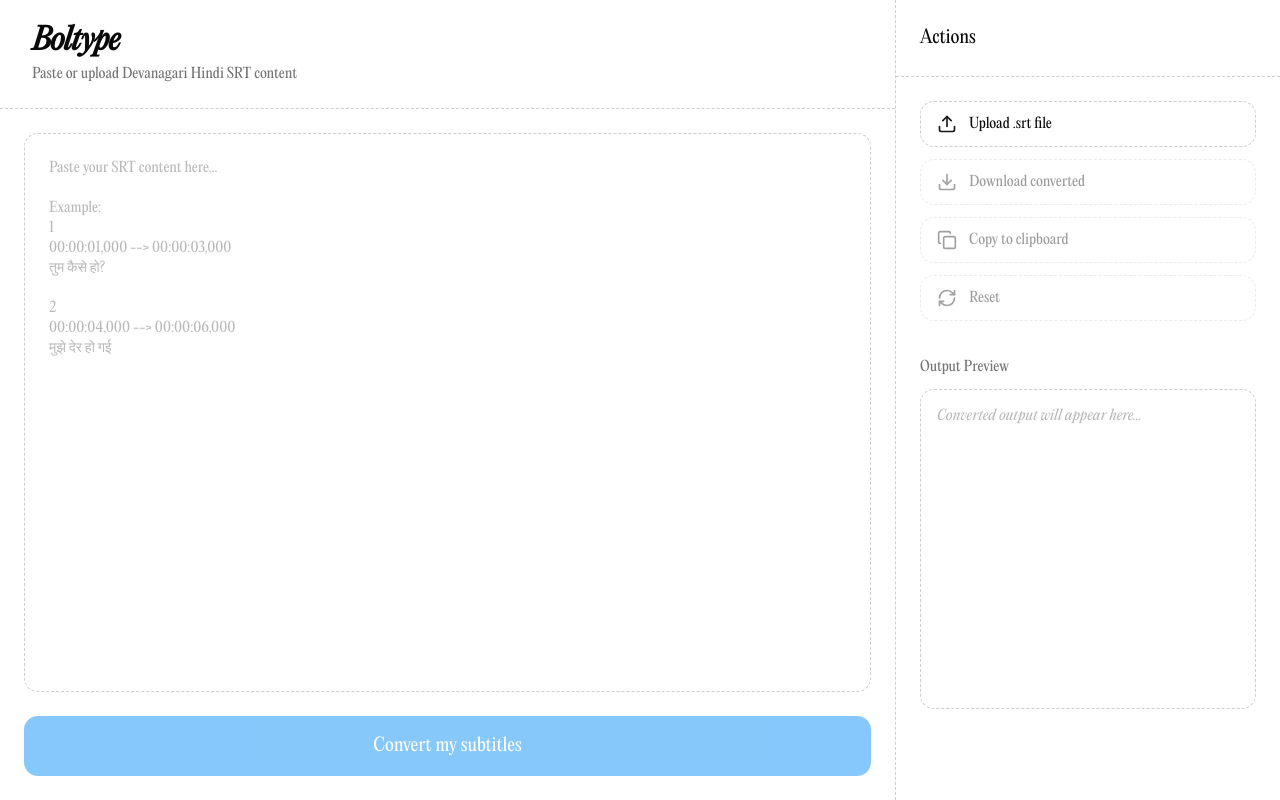
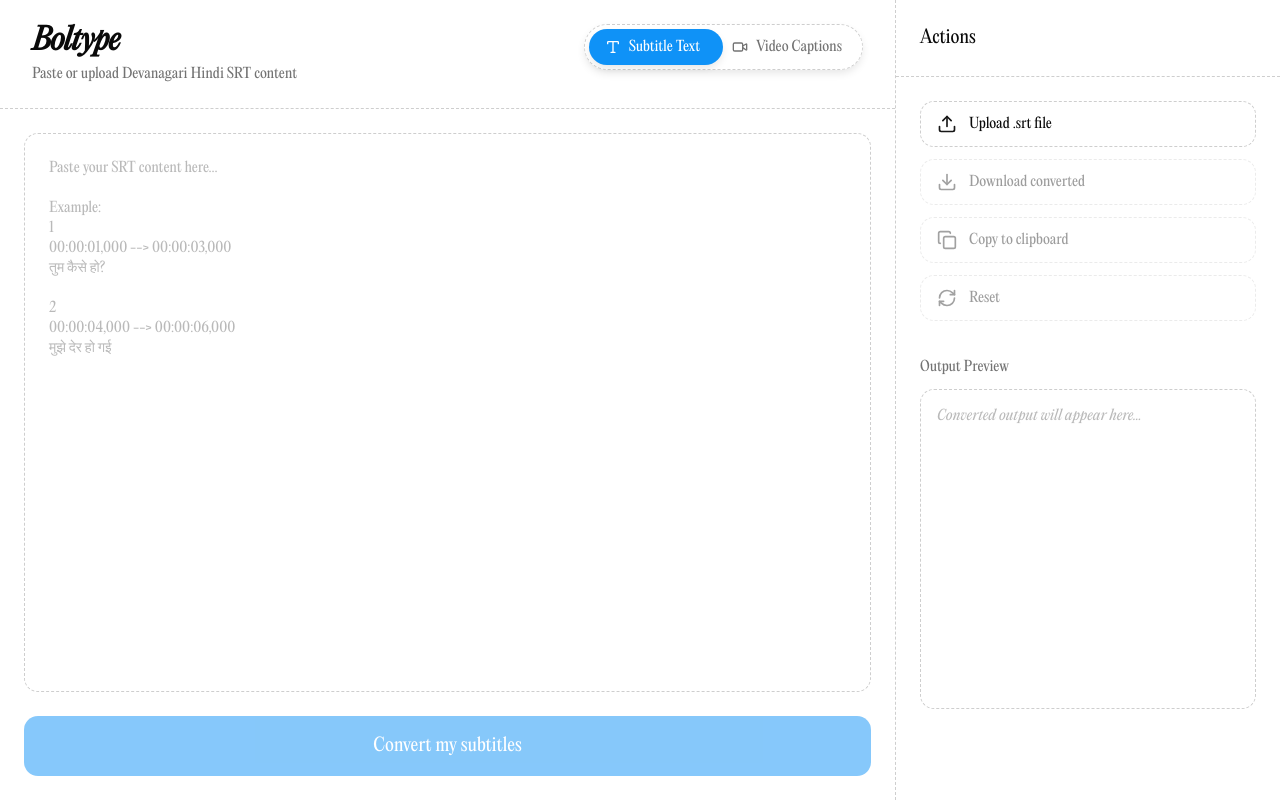
Before and after one commit to nikhil-shr-23/HinglishScript, a Next.js app in the folder frontend/: page / in a window 1280 px wide. Built offline with nearby package versions, Linux system fonts and the light colour scheme.

Commit message:
wire up video captions mode into home page

```diff
--- a/frontend/src/app/page.tsx
+++ b/frontend/src/app/page.tsx
@@ -11,8 +11,11 @@ import {
   Check,
   RefreshCw,
 } from "lucide-react";
+import VideoCaptions from "@/components/VideoCaptions";
+import ModeSwitcher, { type Mode } from "@/components/ModeSwitcher";
 
 export default function Home() {
+  const [mode, setMode] = useState<Mode>("text");
   const [originalSRT, setOriginalSRT] = useState("");
   const [convertedSRT, setConvertedSRT] = useState("");
   const [fileName, setFileName] = useState("");
@@ -113,18 +116,24 @@ export default function Home() {
   };
 
   return (
-    <main className="min-h-screen bg-background">
+    <main className="min-h-screen bg-background relative">
+      {mode === "video" ? (
+        <VideoCaptions mode={mode} onModeChange={setMode} />
+      ) : (
         <div className="flex h-screen">
           {/* Left Panel - Input Area */}
           <div className="flex-1 flex flex-col border-r border-dashed border-border">
             {/* Header */}
-          <header className="px-8 py-6 border-b border-dashed border-border">
+            <header className="px-8 py-6 border-b border-dashed border-border flex items-start justify-between gap-4">
+              <div>
                 <h1 className="text-3xl font-semibold text-foreground tracking-tight italic">
                   Boltype
                 </h1>
                 <p className="mt-1 text-sm text-muted-foreground">
                   Paste or upload Devanagari Hindi SRT content
                 </p>
+              </div>
+              <ModeSwitcher mode={mode} onChange={setMode} />
             </header>
 
             {/* Text Area */}
@@ -266,6 +275,7 @@ Example:
             </div>
           </div>
         </div>
+      )}
     </main>
   );
 }
```
Lines whose indentation alone changed are shown as unchanged.
